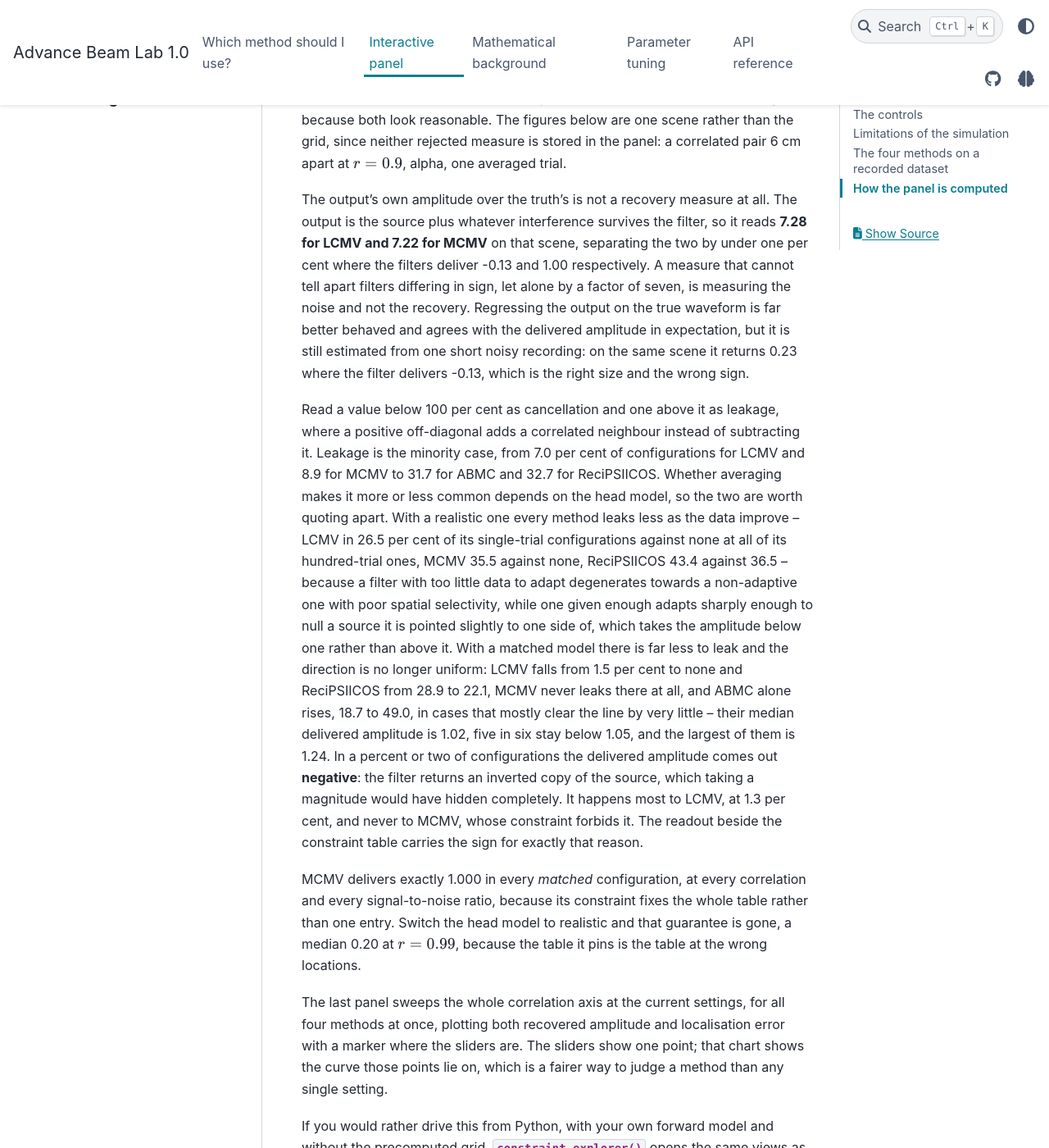
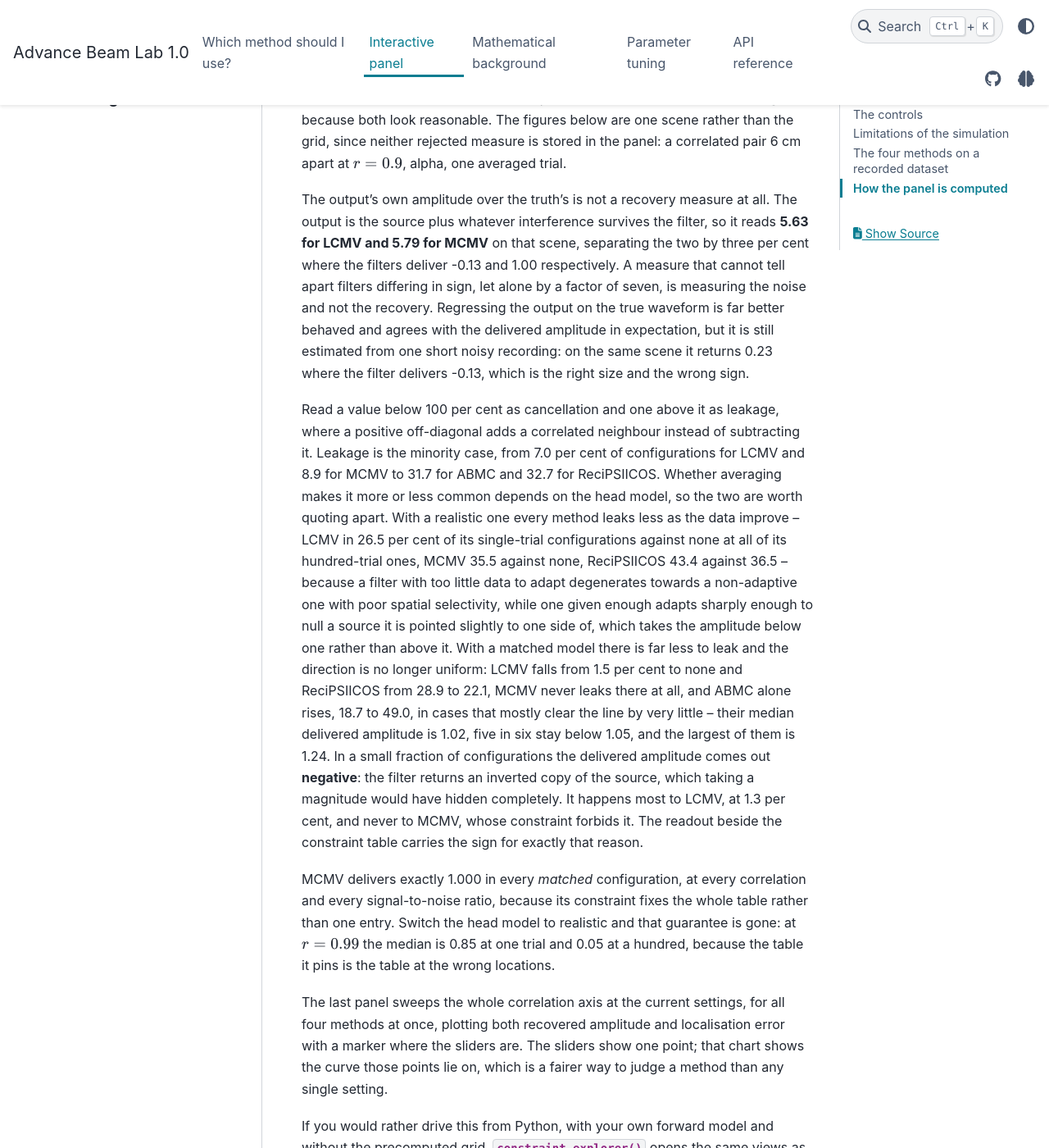
Before and after one commit to Sepehrshirani/advance_beamlab, a Sphinx documentation site: the page built from doc/panel.rst, in a window 1280 px wide and 1400 px high, scrolled down 11658 px. Shown: the whole window at 82% size. Built offline with Sphinx 7.4.7 and the PyData theme 0.15.4, drawn with Linux system fonts in a browser that asks for light colours; pages that are not in the unit, such as notebooks, are missing from menus; a script that is not in the unit is left out; some of the changed text lies outside the part shown.

Commit message:
Check the panel's remaining claims against the payload as well
The sweep that requoted the map and leakage figures had left the sections on
the background, the model-error cost and the recorded off-diagonals alone.
Measured, several of those had drifted too: what a mismatched model costs
MCMV, ReciPSIICOS and ABMC at a hundred trials, what removing the structured
background does to LCMV at one trial and at a hundred, and ABMC's
off-diagonal on the recorded pair.

Two of them say something the old numbers hid. Removing the background at a
single trial does not merely raise the delivered amplitude, it changes its
sign, and MCMV's realistic-model figure was quoted as a single median where
the two signal-to-noise settings are 0.85 and 0.05 -- an average across the
very axis the sentence is about.

The rejected output-over-truth measure is a ratio of root mean squares, which
is what _explain.py says it is; the earlier pass had compared peaks instead
and quoted 7.28 and 7.22. It reads 5.63 and 5.79. Corrected both the prose
and the comment beside the code, which had the same stale pair.

```diff
--- a/doc/panel.rst
+++ b/doc/panel.rst
@@ -234,11 +234,11 @@
 not store a background-free variant to read off: a realistic head model, a
 correlated pair 6 cm apart at :math:`r = 0.9`, alpha. Rerun with the background
 removed, LCMV's delivered amplitude at a hundred trials barely moves, 0.19
-against 0.18, because with that much averaging the filter is shaped by the
+against 0.16, because with that much averaging the filter is shaped by the
 sources rather than by the interference. At a single trial it moves a great
-deal: 0.16 without the background against 0.06 with it. Structured brain
-interference is the harder problem, and it is hardest exactly where real
-single-trial work lives.
+deal, and changes sign: 0.16 without the background against -0.06 with it.
+Structured brain interference is the harder problem, and it is hardest exactly
+where real single-trial work lives.
 
 **The head model control decides whether the sources are where the beamformer
 looks**, and the two settings exist because no single choice can show everything.
@@ -284,13 +284,13 @@
 slightly wrong location does not pass a weakened copy of the source, it actively
 nulls it, and at a hundred trials that costs more amplitude than the entire
 cancellation effect the constraint was protecting against. At :math:`r = 0.99`
-MCMV falls from 1.00 to 0.06, which is barely distinguishable from LCMV's 0.03.
+MCMV falls from 1.00 to 0.05, which is barely distinguishable from LCMV's 0.02.
 **The joint constraint only buys you anything if your head model and
 coregistration are good enough to use it.**
 
 The methods do not all fail the same way, though, and that is the most useful
-thing here. ReciPSIICOS holds 0.85 and ABMC 0.59 under the model error that
-takes MCMV from 1.00 to 0.06. Neither is told where the sources are: one edits
+thing here. ReciPSIICOS holds 0.81 and ABMC 0.57 under the model error that
+takes MCMV from 1.00 to 0.05. Neither is told where the sources are: one edits
 the covariance and the other matches a waveform, and neither writes an equation
 at a location that turns out to be wrong. What a wrong location destroys is the
 methods that needed the location in the first place.
@@ -488,10 +488,10 @@
 
 The output's own amplitude over the truth's is not a recovery measure at all.
 The output is the source plus whatever interference survives the filter, so it
-reads **7.28 for LCMV and 7.22 for MCMV** on that scene, separating the two by
-under one per cent where the filters deliver -0.13 and 1.00 respectively. A
-measure that cannot tell apart filters differing in sign, let alone by a factor
-of seven, is measuring the noise and not the recovery. Regressing the output on
+reads **5.63 for LCMV and 5.79 for MCMV** on that scene, separating the two by
+three per cent where the filters deliver -0.13 and 1.00 respectively. A measure
+that cannot tell apart filters differing in sign, let alone by a factor of
+seven, is measuring the noise and not the recovery. Regressing the output on
 the true waveform is far better behaved and agrees with the delivered amplitude
 in expectation, but it is still estimated from one short noisy recording: on the
 same scene it returns 0.23 where the filter delivers -0.13, which is the right
@@ -513,7 +513,7 @@
 1.5 per cent to none and ReciPSIICOS from 28.9 to 22.1, MCMV never leaks there
 at all, and ABMC alone rises, 18.7 to 49.0, in cases that mostly clear the line
 by very little -- their median delivered amplitude is 1.02, five in six stay
-below 1.05, and the largest of them is 1.24. In a percent or two of
+below 1.05, and the largest of them is 1.24. In a small fraction of
 configurations the delivered amplitude comes out **negative**: the filter
 returns an inverted copy of the source, which taking a magnitude would have
 hidden completely. It happens most to LCMV, at 1.3 per cent, and never to MCMV,
@@ -523,8 +523,8 @@
 MCMV delivers exactly 1.000 in every *matched* configuration, at every
 correlation and every signal-to-noise ratio, because its constraint fixes the
 whole table rather than one entry. Switch the head model to realistic and that
-guarantee is gone, a median 0.20 at :math:`r = 0.99`, because the table it pins
-is the table at the wrong locations.
+guarantee is gone: at :math:`r = 0.99` the median is 0.85 at one trial and 0.05
+at a hundred, because the table it pins is the table at the wrong locations.
 
 The last panel sweeps the whole correlation axis at the current settings, for all
 four methods at once, plotting both recovered amplitude and localisation error
```
Also changed, not shown: other parts of doc/panel.rst (+1 -1 lines), 1 other file.
